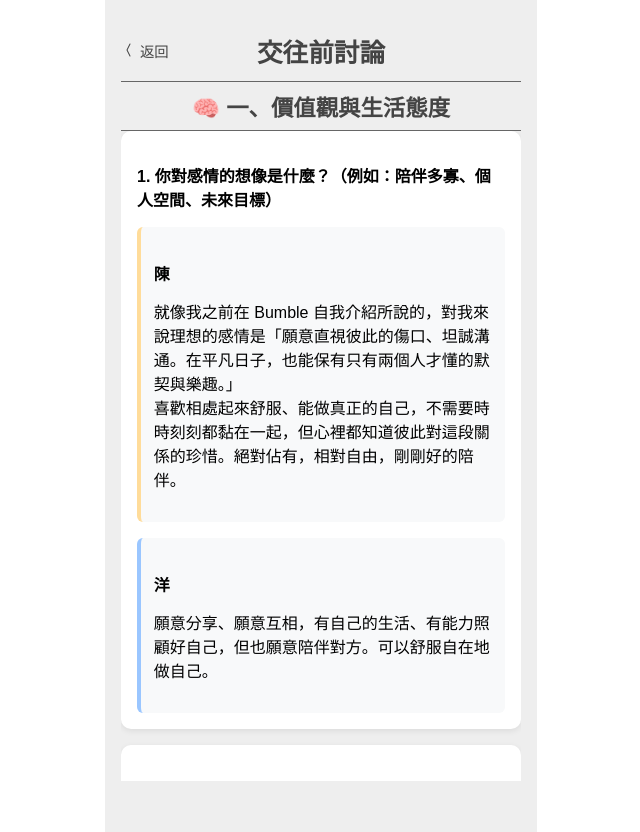
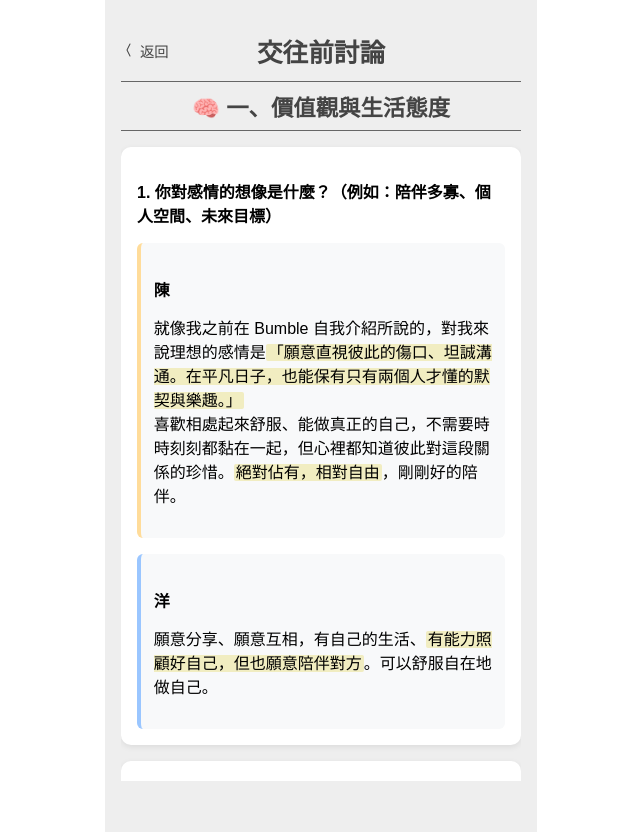
Before and after one commit to yangyangisgood/chen-and-yang, a Nuxt app: page /values in a window 1280 px wide. Shown: the whole page, without its empty margins (319-959 px from the left). Built offline with nearby package versions, Linux system fonts and the light colour scheme; a web font is replaced by a local one.

Commit message:
feat: value頁面文字特殊標記

```diff
--- a/pages/values/data.ts
+++ b/pages/values/data.ts
@@ -6,20 +6,20 @@ export const data = [
       {
         no: 1,
         title: "你對感情的想像是什麼？（例如：陪伴多寡、個人空間、未來目標）",
-        chen: "就像我之前在 Bumble 自我介紹所說的，對我來說理想的感情是「願意直視彼此的傷口、坦誠溝通。在平凡日子，也能保有只有兩個人才懂的默契與樂趣。」<br>喜歡相處起來舒服、能做真正的自己，不需要時時刻刻都黏在一起，但心裡都知道彼此對這段關係的珍惜。絕對佔有，相對自由，剛剛好的陪伴。",
-        yang: "願意分享、願意互相，有自己的生活、有能力照顧好自己，但也願意陪伴對方。可以舒服自在地做自己。",
+        chen: "就像我之前在 Bumble 自我介紹所說的，對我來說理想的感情是<mark-strong>「願意直視彼此的傷口、坦誠溝通。在平凡日子，也能保有只有兩個人才懂的默契與樂趣。」</mark-strong><br>喜歡相處起來舒服、能做真正的自己，不需要時時刻刻都黏在一起，但心裡都知道彼此對這段關係的珍惜。<mark-strong>絕對佔有，相對自由</mark-strong>，剛剛好的陪伴。",
+        yang: "願意分享、願意互相，有自己的生活、<mark-strong>有能力照顧好自己，但也願意陪伴對方</mark-strong>。可以舒服自在地做自己。",
       },
       {
         no: 2,
         title: "你覺得吵架的時候應該怎麼處理？冷靜一下還是馬上講清楚？",
-        chen: "因為吵架一定會有情緒，雖然這些情緒很正常，但通常情緒都會凌駕在你之上，導致沒辦法好好溝通。所以我會先讓雙方都各自先消化自己的情緒，再溝通。如果溝通過程中情緒又上來，那就再暫停，等消化得差不多了再繼續溝通。",
-        yang: "會希望溝通前能先給他大概五分鐘的時間消化情緒（好精準的時間），然後不喜歡另一半一直安撫自己：好嘛！不要生氣了。希望雙方都能好好論述自己在意的點。",
+        chen: "因為吵架一定會有情緒，雖然這些情緒很正常，但通常情緒都會凌駕在你之上，導致沒辦法好好溝通。所以我會先讓雙方都<mark-strong>各自先消化自己的情緒，再溝通</mark-strong>。如果溝通過程中情緒又上來，那就再暫停，等消化得差不多了再繼續溝通。",
+        yang: "會希望溝通前能先給我大概五分鐘的時間消化情緒（好精準的時間），然後不喜歡另一半一直安撫自己：好嘛！不要生氣了。希望<mark-strong>雙方都能好好論述自己在意的點</mark-strong>。",
       },
       {
         no: 3,
         title: "對金錢的態度：儲蓄觀念？花錢習慣？誰付約會費用？",
-        chen: "有在理財，但理得不多。我不會讓自己變成月光族，會記帳、存錢，也有買定期定額，平常不太盯盤，對股市也沒有太深入的研究，應該算是佛系投資。對伴侶的期待會希望不要變成月光族就好。<br>約會費用的話，我習慣 AA（你一頓、我一頓這種），金額太大的話就會堅持那餐要各半，但不喜歡計較於尾數。偶爾互請也很自然，重點是彼此舒服、平衡就好。",
-        yang: "每個月生活費抓兩萬，剩下的就定期定額投資。生活費用剩的存起來當旅遊基金。<br>約會費用跟你一樣，你一餐我一餐，不喜歡計較小錢（飲料、小點心那些的）",
+        chen: "有在理財，但理得不多。我不會讓自己變成月光族，會記帳、存錢，也有買定期定額，平常不太盯盤，對股市也沒有太深入的研究，應該算是佛系投資。對伴侶的期待會希望不要變成月光族就好。<br>約會費用的話，我習慣 AA（<mark-strong>你一頓、我一頓</mark-strong>這種），金額太大的話就會堅持那餐要各半，但不喜歡計較於尾數。偶爾互請也很自然，重點是彼此舒服、平衡就好。",
+        yang: "每個月生活費抓兩萬，剩下的就定期定額投資。生活費用剩的存起來當旅遊基金。<br>約會費用跟你一樣，你一餐我一餐，<mark-strong>不喜歡計較小錢</mark-strong>（飲料、小點心那些的）",
       },
       {
         no: 4,
@@ -30,8 +30,8 @@ export const data = [
       {
         no: 5,
         title: "你希望感情中扮演什麼角色？照顧型、被照顧型、平等夥伴？",
-        chen: "在過往的感情裡面，我是扮演照顧型的角色，不過我會希望當我釋出需要被照顧的訊號時候，對方能夠接收到訊號。然後比起照顧、被照顧，更希望這種關係是雙向的，而不是應該的。就、、沒有誰應該照顧誰，我照顧你是因為我愛你，但你不能把我的照顧視為理所當然！",
-        yang: "我覺得我蠻習慣擔任照顧對方的角色，但偶爾也會想耍任性讓對方照顧",
+        chen: "在過往的感情裡面，我是扮演照顧型的角色，不過我會希望<mark-strong>當我釋出需要被照顧的訊號時候，對方能夠接收到訊號</mark-strong>。然後比起照顧、被照顧，更希望這種關係是雙向的，而不是應該的。就、、沒有誰應該照顧誰，我照顧你是因為我愛你，但你不能把我的照顧視為理所當然！",
+        yang: "我覺得我蠻習慣擔任照顧對方的角色，但<mark-strong>偶爾也會想耍任性</mark-strong>讓對方照顧",
       },
     ]
   },
@@ -42,19 +42,19 @@ export const data = [
       {
         no: 1,
         title: "你需要多少自己的時間（me time）？",
-        chen: "我是一個需要有大量 me time 的人。下班回家會不想說話，也不喜歡講電話、視訊。不過如果是伴侶的話，我可以調整，像是講電話十幾分鐘這種就可以，但如果要掛睡就不太行。然後我不是一個會秒讀秒回訊息的人（現在戀愛腦狀態除外），洗完澡到睡前的時間是我重點獨處時間，會拿來看書、追劇、做自己的事。不過如果做到一半玩手機，有看到伴侶的訊息，還是會回覆的！<br>因為自己需要 me time，所以也會希望伴侶能有充分的與自己獨處的時間，但不希望伴侶只能到廁所拉屎的時候享受 me time，會希望彼此都有自己的空間，想對方的時候當然也歡迎偶爾膩在一起。",
-        yang: "雖然現在戀愛腦看不出來，但我是個需要蠻大量me time的人，每天晚上也會想要看書、看電影、或單純做點自己的事。相處上我也比較重質不重量，雖然現在很想你，但我理想的關係是各自精采，各自可以保有自己的生活，但也很樂於跟另一半分享。<br>啊、當然，如果其中一方當下需要陪伴，也可以安心地開口要求！",
+        chen: "我是一個需要有大量 me time 的人。下班回家會不想說話，也不喜歡講電話、視訊。不過如果是伴侶的話，我可以調整，像是講電話十幾分鐘這種就可以，但如果要掛睡就不太行。然後我不是一個會秒讀秒回訊息的人（現在戀愛腦狀態除外），<mark-strong>洗完澡到睡前的時間是我重點獨處時間</mark-strong>，會拿來看書、追劇、做自己的事。不過如果做到一半玩手機，有看到伴侶的訊息，還是會回覆的！<br>因為自己需要 me time，所以也會希望伴侶能有充分的與自己獨處的時間，但不希望伴侶只能到廁所拉屎的時候享受 me time，會希望彼此都有自己的空間，想對方的時候當然也歡迎偶爾膩在一起。",
+        yang: "雖然現在戀愛腦看不出來，但我是個需要蠻大量me time的人，每天晚上也會想要看書、看電影、或單純做點自己的事。相處上我也比較<mark-strong>重質不重量</mark-strong>，雖然現在很想你，但我理想的關係是<mark-strong>各自精采，各自可以保有自己的生活</mark-strong>，但也很樂於跟另一半分享。<br>啊、當然，如果其中一方當下需要陪伴，也可以安心地開口要求！",
       },
       {
         no: 2,
         title: "朋友與感情的界線在哪？能接受跟前任有聯絡嗎？",
-        chen: "因為全然相信伴侶，所以完全不會管伴侶跟朋友的界線（不分性別），我覺得伴侶如果喜歡對方也可以理解，但如果真的愛上對方，一定要跟我說，我會好好分手。<br>但後來想想如果跟朋友有過於親密的接觸，我應該心裡會怪怪的，像是：親臉頰、單獨牽手等等。如果是友好的抱抱這種我倒還好，可能要看當下的情境如何。然後會希望伴侶能跟我分享今天要跟誰見面，但不需要做到非常緊密的報備，稍微說一下就可以。我也不喜歡伴侶跟異性相處時刻意避開一些內容，就像麗群說的，刻意避開的東西才是關鍵。<br>跟前任聯絡我也完全不介意，對我來說前任就像是朋友一樣，然後也希望可以告知我、跟我分享！很相信伴侶，不過對前任還是希望可以避開一些肢體接觸，肢體接觸的判斷標準跟異性朋友一樣是看當下情境，不能單獨牽手、親臉頰，但可以友好的抱抱！<br>補充一下：我很喜歡聽伴侶跟前任的故事，從故事裡面認識伴侶！",
+        chen: "因為全然相信伴侶，所以完全不會管伴侶跟朋友的界線（不分性別），我覺得伴侶如果喜歡對方也可以理解，但如果真的愛上對方，一定要跟我說，我會好好分手。<br>但後來想想如果跟朋友有過於親密的接觸，我應該心裡會怪怪的，像是：親臉頰、單獨牽手等等。如果是友好的抱抱這種我倒還好，可能要看當下的情境如何。然後會<mark-strong>希望伴侶能跟我分享今天要跟誰見面</mark-strong>，但不需要做到非常緊密的報備，稍微說一下就可以。我也不喜歡伴侶跟異性相處時刻意避開一些內容，就像麗群說的，刻意避開的東西才是關鍵。<br>跟前任聯絡我也完全不介意，對我來說前任就像是朋友一樣，然後也希望可以告知我、跟我分享！很相信伴侶，不過對前任還是希望可以避開一些肢體接觸，肢體接觸的判斷標準跟異性朋友一樣是看當下情境，不能單獨牽手、親臉頰，但可以友好的抱抱！<br>補充一下：我很喜歡聽伴侶跟前任的故事，從故事裡面認識伴侶！",
         yang: "可以跟前任聯絡，完全不介意，但會希望可以告知我，事前或事後都可以。<br>朋友跟感情的界線在哪老實說這題我有點回答不上來，只要確認關係後，這部分我好像一直都蠻安心的，不太會介意你跟朋友的相處與感情程度（同性異性都是），也認為你心中會有一把尺。我覺得只要對方誠實交代跟朋友的相處，我就不會怎樣。如果我生氣通常不是因為對方跟異性相處太過親密，而是對方跟異性相處沒有告知我或刻意避開一些內容。",
       },
       {
         no: 3,
         title: "有哪些事是你感情中絕對不能接受的（地雷）？",
-        chen: "我希望與伴侶之間是完全坦承的狀態，不希望伴侶預設立場，怕我生氣、難過，自己隱瞞一些細節，如果我發現的話也會很生氣。<br>然後，雖然好像還好，但也不希望伴侶給空口的承諾，不給承諾沒關係，但答應了至少要努力試著一起做到，如果做不到也可以彼此好好談、調整。說是承諾好像有點太言重了，但就是一些日常的小事，像是：答應要一起去哪裡，但隔了好幾年都沒有付出行動一樣。<br>也討厭對方情緒勒索、貶低自己的朋友，或是透過貶低他人來開玩笑（一點都不好笑）。情緒被忽略，像是用「啊妳想太多了吧」、「妳這樣也要生氣？」來處理我的情緒。然後也不喜歡對方不願意溝通或只顧自己感受，只講自己受傷、但不願面對我的視角。<br>非常討厭控制穿著、限制社交！之前沒遇過這種，剛剛請 Chat GPT 幫我分析的。",
+        chen: "我希望<mark-strong>與伴侶之間是完全坦承</mark-strong>的狀態，不希望伴侶預設立場，怕我生氣、難過，自己隱瞞一些細節，如果我發現的話也會很生氣。<br>然後，雖然好像還好，但也<mark-strong>不希望伴侶給空口的承諾</mark-strong>，不給承諾沒關係，但答應了至少要努力試著一起做到，如果做不到也可以彼此好好談、調整。說是承諾好像有點太言重了，但就是一些日常的小事，像是：答應要一起去哪裡，但隔了好幾年都沒有付出行動一樣。<br>也討厭對方情緒勒索、<mark-strong>貶低自己的朋友，或是透過貶低他人來開玩笑（一點都不好笑）</mark-strong>。情緒被忽略，像是用「啊妳想太多了吧」、「妳這樣也要生氣？」來處理我的情緒。然後也不喜歡對方不願意溝通或只顧自己感受，只講自己受傷、但不願面對我的視角。<br>非常討厭控制穿著、限制社交！之前沒遇過這種，剛剛請 Chat GPT 幫我分析的。",
         yang: "欺騙跟隱瞞！有點像2-2說的。<br>就算肉體或精神出軌，我覺得只要願意跟我說，我都可以好好坐下來談。但如果是騙我我會超級生氣",
       },
       {
@@ -72,19 +72,19 @@ export const data = [
       {
         no: 1,
         title: "對親密行為的期待與界線是什麼？",
-        chen: "喜歡抱抱！出去可牽手可不牽手！日常喜歡蜻蜓點水的親親！<br>然後做愛方面比較不敢主動開口，應該算是喜歡做愛，但不喜歡在快睡著的時候做，做愛完要抱抱溫存。也沒有固定的頻率，最久也能接受一季做一次。<br>然後嚴禁無套、拍照過程（雖然你應該不會）。然後也希望我們是可以討論性事的，正在努力學習中！但不喜歡伴侶跟他的朋友太深入討論我們之間的性事，是可以討論，但語氣跟討論的內容要斟酌，不可以調侃。",
-        yang: "昨天有講過，但可以補充一些。我喜歡肢體接觸，非常愛抱抱，親親喜歡啄一下就好。做愛也喜歡，但不會想一直做，好像也沒什麼固定的頻率，就是有感覺的時候會問你，但你完全可以拒絕ㄛ，不用有壓力或愧疚。也希望你想要的時候可以主動開口提（但我也有可能會拒絕）。<br>然後昨天提到90%相似是我原本沒有想到不無套跟不拍私密影像。但就是本來就不會所以沒有特別想到，可以答應你，我絕對不會ㄛ！<br>然後然後、我也希望我們可以討論性事。我覺得做愛的過程是雙向的，也會想要這個過程是雙方都可以滿足的，所以做完、溫存之後也會想要跟你討論ㄛ，但這部份我們可以慢慢練習",
+        chen: "<mark-strong>喜歡抱抱！</mark-strong>出去可牽手可不牽手！日常喜歡蜻蜓點水的親親！<br>然後做愛方面比較不敢主動開口，應該算是喜歡做愛，但不喜歡在快睡著的時候做，做愛完要抱抱溫存。也沒有固定的頻率，最久也能接受一季做一次。<br>然後嚴禁無套、拍照過程（雖然你應該不會）。然後也<mark-strong>希望我們是可以討論性事的</mark-strong>，正在努力學習中！但不喜歡伴侶跟他的朋友太深入討論我們之間的性事，是可以討論，但語氣跟討論的內容要斟酌，不可以調侃。",
+        yang: "昨天有講過，但可以補充一些。我喜歡肢體接觸，非常愛抱抱，親親喜歡啄一下就好。做愛也喜歡，但不會想一直做，好像也沒什麼固定的頻率，就是有感覺的時候會問你，但你完全可以拒絕ㄛ，不用有壓力或愧疚。也希望你想要的時候可以主動開口提（但我也有可能會拒絕）。<br>然後昨天提到90%相似是我原本沒有想到不無套跟不拍私密影像。但就是本來就不會所以沒有特別想到，可以答應你，我絕對不會ㄛ！<br>然後然後、我也希望我們可以討論性事。我覺得做愛的過程是雙向的，也會想要這個<mark-strong>過程是雙方都可以滿足的</mark-strong>，所以做完、溫存之後也會想要跟你討論ㄛ，但這部份我們可以慢慢練習",
       },
       {
         no: 2,
         title: "能接受多久沒見面或沒碰面？",
-        chen: "會希望至少一個禮拜的周末能見一次面，也會希望能以各自的生活為優先，如果要跟朋友出去玩也完全可以喔！如果很想對方的話，也不一定要等到周末才能見面！<br>然後，我願意！",
-        yang: "因為距離不算太遠，會希望一周至少可以見一次。但但但、以各自的生活優先，如果有其他事（就算很小也沒關係，像是你可能那週想陪家人、自己看電影之類的）也不用覺得一定要一周至少見一次。<br>除此之外，如果你願意，也想跟你固定約某一天（可能禮拜三晚上？），有種「那天就是你的日子」的感覺。但一樣！還是以各自的生活優先ㄛ",
+        chen: "會希望<mark-strong>至少一個禮拜的周末能見一次面</mark-strong>，也會希望能以各自的生活為優先，如果要跟朋友出去玩也完全可以喔！如果很想對方的話，也不一定要等到周末才能見面！<br>然後，我願意！",
+        yang: "因為距離不算太遠，會希望一周至少可以見一次。但但但、<mark-strong>以各自的生活優先</mark-strong>，如果有其他事（就算很小也沒關係，像是你可能那週想陪家人、自己看電影之類的）也不用覺得一定要一周至少見一次。<br>除此之外，如果你願意，也想跟你固定約某一天（可能禮拜三晚上？），有種「那天就是你的日子」的感覺。但一樣！還是以各自的生活優先ㄛ",
       },
       {
         no: 3,
         title: "有無界定「出軌」的標準？（精神/肉體/曖昧）",
-        chen: "我也是希望伴侶能誠實以對，就算喜歡上別人也可以拿出來談，不要因為怕我會受傷就絕口不提。也像 2-2 所說的，如果真的覺得走不下去了，想跟出軌對象進入關係，也請一定要跟我說聲。<br>我好像對出軌本身的行徑還好，比較在意是什麼原因導致出軌發生。所以遇到了，會想好好跟伴侶坐下來談、一起解決（雙方都有想修復關係的話）。當然，如果試過很多次都修不好，那也不會硬撐，能退回朋友關係也不是壞事，反而可能是更健康的選擇。<br>我也覺得，就算關係修復了，出軌這件事也不能變成禁忌話題。錯誤發生了就是發生了，越是想假裝沒事，反而會讓它變成關係裡無法處理的陰影。不如坦誠面對，讓它真的成為過去的一部分。",
+        chen: "我也是希望伴侶能<mark-strong>誠實以對</mark-strong>，就算喜歡上別人也可以拿出來談，不要因為怕我會受傷就絕口不提。也像 2-2 所說的，如果真的覺得走不下去了，想跟出軌對象進入關係，也請一定要跟我說聲。<br>我好像對出軌本身的行徑還好，比較在意是什麼原因導致出軌發生。所以遇到了，會想好好跟伴侶坐下來談、一起解決（雙方都有想修復關係的話）。當然，如果試過很多次都修不好，那也不會硬撐，能退回朋友關係也不是壞事，反而可能是更健康的選擇。<br>我也覺得，就算關係修復了，出軌這件事也不能變成禁忌話題。錯誤發生了就是發生了，越是想假裝沒事，反而會讓它變成關係裡無法處理的陰影。不如坦誠面對，讓它真的成為過去的一部分。",
         yang: "有點像2-2講的，我是相信對方心中有一把尺，所以對伴侶跟其他人的相處界線好像沒什麼特別的標準，比較在乎的是伴侶有沒有誠實交代跟其他人相處的過程。如果欺騙或刻意隱瞞我就會懷疑對方心虛或出軌。",
       },
     ]
@@ -96,20 +96,20 @@ export const data = [
       {
         no: 1,
         title: "你短期/中期/長期的人生目標是什麼？",
-        chen: "目前的我沒有什麼目標，能賺足夠支撐生活的錢、過好每一天，應該就算是我的人生目標了。未來會想同居，但沒錢買新建案，能兩個人窩在有廚房的小公寓對我來說已經很滿足了。未來會想養狗。",
+        chen: "目前的我沒有什麼目標，能賺足夠支撐生活的錢、過好每一天，應該就算是我的人生目標了。未來會想同居，但沒錢買新建案，能兩個人<mark-strong>窩在有廚房的小公寓</mark-strong>對我來說已經很滿足了。未來會想養狗。",
         yang: "講沒什麼目標會顯得很沒上進心嗎？但就是好好工作賺錢、好好生活，剩下的順其自然，真的好像沒什麼一定要達成的目標。我也從來不覺得自己要賺大錢、家財萬貫，有點餘裕過好生活就好了（聽起來好沒目標好慘）",
       },
       {
         no: 2,
         title: "是否有結婚、生小孩的計畫？時間點大概如何？",
-        chen: "我好像是想要結婚的，但進入婚姻之前會謹慎思考雙方是否準備好了，畢竟夫妻是可以自己選擇的家人，之後有重大抉擇對方會需要是最了解你的人。我也沒有排定時間表、沒有一定要幾歲結婚、更不能草率結婚。對我來說婚姻關係更像是兩個人都願意為這段關係投注心力的人生夥伴。也不希望一進入婚姻關係，就要犧牲自己，希望我們都能保有自我。<br>我會想要自己生一個孩子，一個剛好，有餘裕或許可以生兩個；不排斥領養，但還是會想先試試看自己生。不過如果未來有生孩子的規劃，確實會需要制定幾歲結婚（畢竟女性生育確實受年紀影響）。<br>但，我會等我們都準備好迎接新生命的時候才會想要有小孩，除了負責任，也會需要評估育兒觀念、工作之餘是否能好好陪伴孩子、金錢是否能支撐孩子的資源無虞等等......會想等都準備好之後再生育。<br>雖然現在說這個太早也有點自私，但生產後我會希望伴侶先關心我的狀況，而不是先去看孩子。",
-        yang: "目前會想要領養小孩，但結婚不一定需要（有沒有結都很好ㄛ！）。好像也沒有一個排定的時間表，不過如果確定彼此是走到最後的人的話，會希望在我32歲、你34歲前開始計畫這些。<br>就、如果沒有給個時程表會擔心你會沒有安全感，但如果時間抓太緊的話會擔心你壓力大。總之我會想要組成家庭，但我們不用趕著要在什麼時候完成這件事",
+        chen: "我好像是<mark-strong>想要結婚</mark-strong>的，但進入婚姻之前會謹慎思考雙方是否準備好了，畢竟夫妻是可以自己選擇的家人，之後有重大抉擇對方會需要是最了解你的人。我也沒有排定時間表、沒有一定要幾歲結婚、更不能草率結婚。對我來說婚姻關係更像是兩個人都願意為這段關係投注心力的人生夥伴。<mark-strong>也不希望一進入婚姻關係，就要犧牲自己，希望我們都能保有自我</mark-strong>。<br>我會想要自己生一個孩子，一個剛好，有餘裕或許可以生兩個；不排斥領養，但還是會想先試試看自己生。不過如果未來有生孩子的規劃，確實會需要制定幾歲結婚（畢竟女性生育確實受年紀影響）。<br>但，我會等我們都準備好迎接新生命的時候才會想要有小孩，除了負責任，也會需要評估育兒觀念、工作之餘是否能好好陪伴孩子、金錢是否能支撐孩子的資源無虞等等......會想等都準備好之後再生育。<br>雖然現在說這個太早也有點自私，但生產後我會希望伴侶先關心我的狀況，而不是先去看孩子。",
+        yang: "目前會想要領養小孩，但結婚不一定需要（有沒有結都很好ㄛ！）。好像也沒有一個排定的時間表，不過如果確定彼此是走到最後的人的話，會希望在我32歲、你34歲前開始計畫這些。<br>就、如果沒有給個時程表會擔心你會沒有安全感，但如果時間抓太緊的話會擔心你壓力大。總之我<mark-strong>會想要組成家庭，但不用趕著要在什麼時候完成這件事。</mark-strong>",
       },
       {
         no: 3,
         title: "能不能接受遠距離戀愛？如果有外派機會該怎麼辦？",
         chen: "完全能接受遠距離戀愛欸！不過會希望至少連假的時候可以見面，遠距離的話在聯繫上可能也會比在同縣市還要來得頻繁。如果有外派機會的話，我會看外派的時間多久、外派地點在哪、是否真的對未來升遷有很大的影響，最多一年，超過一年就會猶豫。不過這些我都會跟伴侶溝通，一起制定理想的遠距離的方式。",
-        yang: "比起工作我真的更在乎生活，我覺得沒有任何一個工作會重要到讓我願意犧牲跟伴侶的時間。（如果外派期限兩個月，薪水500萬的話我會考慮）。我可以接受遠距離，但只是「接受」，我還是很喜歡現在這樣隨時想見你就能見到你的距離，真的很喜歡！",
+        yang: "<mark-strong>比起工作我真的更在乎生活</mark-strong>，我覺得沒有任何一個工作會重要到讓我願意犧牲跟伴侶的時間。（如果外派期限兩個月，薪水500萬的話我會考慮）。我可以接受遠距離，但就只是接受，我還是很喜歡現在這樣隨時想見你就能見到你的距離，真的很喜歡！",
       },
     ]
   },
@@ -120,20 +120,20 @@ export const data = [
       {
         no: 1,
         title: "出了問題習慣怎麼解決？吵一架還是理性分析？",
-        chen: "如同 1-2，會看問題的嚴重程度如何。小時候是會冷戰，但現在我是那種會想要好好談談的人。如果情緒上來，我會主動跟你說我現在需要你抱抱我，或是等彼此的情緒比較穩定後再溝通。我溝通的時候喜歡用文字，或是面對面好好談（但我很有可能會溝通到哭出來，如果真的太委屈的話）。<br>溝通對我來說不是要分出勝負，另外，我會希望事情能盡量在當天就吵完，不太喜歡放到隔夜。",
-        yang: "我覺得吵一架跟理性分析不是互斥的，應該說功用不同，有時候會很想生氣，會需要發洩，那我們可以吵一架。但事後還是會想要好好跟你坐下來談。<br>啊、然後雖然你說你不喜歡電話，但我不喜歡吵架用文字，所以會傾向打電話，或我直接去你家約出來當面吵",
+        chen: "如同 1-2，會看問題的嚴重程度如何。小時候是會冷戰，但現在我是那種會<mark-strong>想要好好談談</mark-strong>的人。如果情緒上來，我會主動跟你說我現在需要你抱抱我，或是等彼此的情緒比較穩定後再溝通。我溝通的時候<mark-strong>喜歡用文字，或是面對面好好談</mark-strong>（但我很有可能會溝通到哭出來，如果真的太委屈的話）。<br>溝通對我來說<mark-strong>不是要分出勝負</mark-strong>，另外，我會希望事情能盡量在當天就吵完，不太喜歡放到隔夜。",
+        yang: "我覺得吵一架跟理性分析不是互斥的，應該說功用不同，有時候會很想生氣，會需要發洩，那我們<mark-strong>可以吵一架。但事後還是會想要好好跟你坐下來談</mark-strong>。<br>啊、然後雖然你說你不喜歡電話，但我不喜歡吵架用文字，所以會傾向打電話，或我直接去你家約出來當面吵",
       },
       {
         no: 2,
         title: "希望對方多主動聯絡？還是隨緣就好？",
-        chen: "我好像比較不會在意這些，想連絡的時候就連絡，不過會希望至少每天都能簡單說「早安」、「晚安」。如果分享 Threads、Reels 或是路邊看到狗狗隨手拍給我，我也會很開心。很喜歡這種日常分享。",
+        chen: "我好像比較不會在意這些，想連絡的時候就連絡，不過會希望至少<mark-strong>每天都能簡單說「早安」、「晚安」</mark-strong>。如果分享 Threads、Reels 或是<mark-strong>路邊看到狗狗</mark-strong>隨手拍給我，我也會很開心。很喜歡這種日常分享。",
         yang: "我不太會在意這些，但會希望有日常的關心與問候，也會稍微分享彼此的生活，但就是想說再說就好，不用硬聊。<br>啊、我還是會想要每天跟你分享天空ㄛ！",
       },
       {
         no: 3,
         title: "接受冷戰嗎？還是希望當天解決？",
-        chen: "如 5-1，之前是會喜歡冷戰的，但後來會覺得不講出來想法對方也不知道，但在溝通前我也會希望先好好消化自己的情緒、冷靜一下。最好能在當天就把問題解決，如果真的一時無法解決，延長溝通也沒關係，重點是能好好把話說清楚、彼此理解就好。",
-        yang: "好像也不算冷戰，但我生氣的時候會需要5分鐘的冷靜時間。也會希望今日事今日畢，當天的議題就當天吵完。（因為我是個睡了一覺就會過的人）",
+        chen: "如 5-1，之前是會喜歡冷戰的，但後來會覺得不講出來想法對方也不知道，但在溝通前我也會希望<mark-strong>先好好消化自己的情緒</mark-strong>、冷靜一下。最好能在當天就把問題解決，如果真的一時無法解決，延長溝通也沒關係，重點是能好好把話說清楚、彼此理解就好。",
+        yang: "好像也不算冷戰，但我生氣的時候會需要5分鐘的冷靜時間。也會希望<mark-strong>今日事今日畢，當天的議題就當天吵完</mark-strong>。（因為我是個睡了一覺就會過的人）",
       },
     ]
   },
--- a/pages/values/index.vue
+++ b/pages/values/index.vue
@@ -71,6 +71,7 @@ import { data } from "./data";
   box-shadow: 0 2px 6px rgba(0, 0, 0, 0.08);
   padding: 1rem;
   margin-bottom: 1rem;
+  margin-top: 1em;
 }
 
 .question-title {
@@ -115,4 +116,10 @@ import { data } from "./data";
     flex: 1 1 100%;
   }
 }
+
+:deep(mark-strong) {
+  background-color: #f1edc1; /* 螢光筆黃色 */
+  padding: 0 2px; /* 讓背景左右留點空間 */
+  border-radius: 2px; /* 圓角 */
+}
 </style>
```
